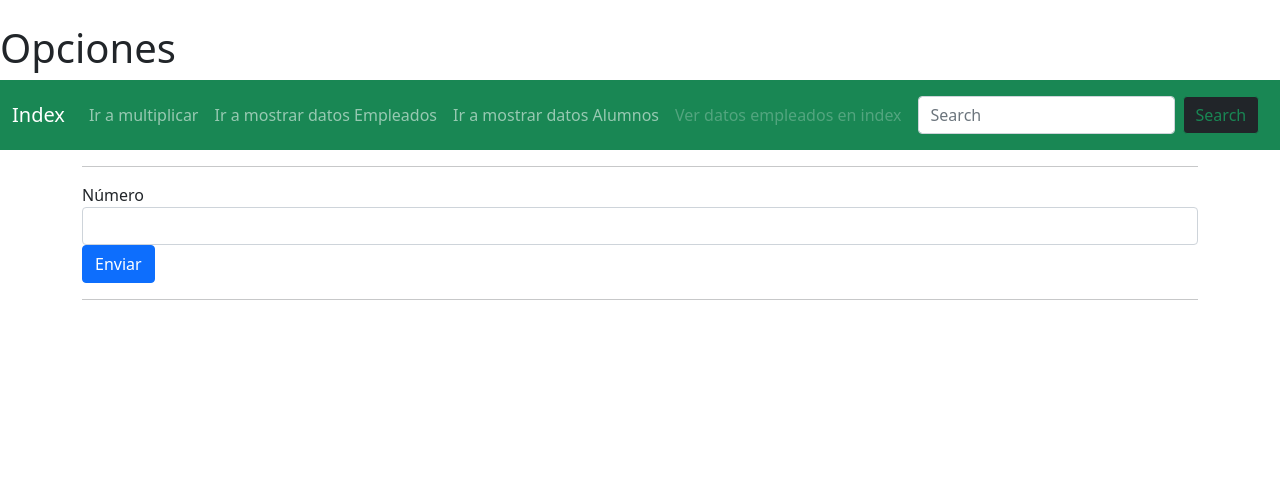
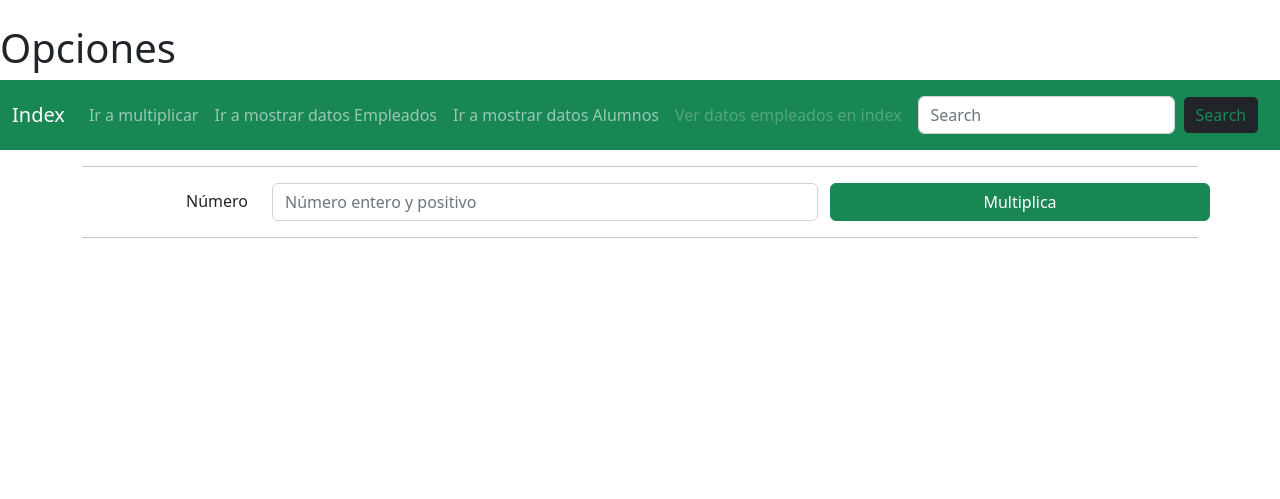
Before and after one commit to palegreramos/Tabla-de-multiplicar-y-dictionary, a Flask app: page /multiplica in a window 1280 px wide. Shown: the top 499 px of the page. Run offline with Flask 3, Linux system fonts and the light colour scheme.

Commit message:
cambios bootstrap

```diff
--- a/app.py
+++ b/app.py
@@ -1,6 +1,6 @@
 from flask import Flask,render_template,request
 from datetime import datetime
-from datos import recibedatos,recibemostrardatos
+from datos import Datos
 import sys
 # app = Flask(__name__,template_folder='plantillas',static_folder='otronombre')
 app=Flask(__name__,)
@@ -12,18 +12,19 @@ def hello():
 
 @app.route('/datos')
 def datos():
-    dictionaryToJson=recibedatos()
+    mostrar=Datos()
+    dictionaryToJson=mostrar.recibedatos()
     return dictionaryToJson
 
 
 @app.route('/mostrardatos/<datos>')
 def mostrardatos(datos):
-
-    return render_template("mostrardatos.html",year=datetime.now().year,message="Opciones",datos=recibemostrardatos(datos))
+    mostrar=Datos()
+    return render_template("mostrardatos.html",year=datetime.now().year,message="Opciones",datos=mostrar.recibemostrardatos(datos))
 
 @app.route('/multiplica',methods=['GET'])
 def formulario():
-  #Comprobamos si viene el parametro por GET
+  #Comprobamos si viene el parámetro por GET
    try:
         numero2 = request.args.get('numero')
 
--- a/static/scripts.js
+++ b/static/scripts.js
@@ -1,4 +1,4 @@
-import "https://cdn.jsdelivr.net/npm/bootstrap@5.0.2/dist/js/bootstrap.bundle.min.js";
+import "https://cdn.jsdelivr.net/npm/bootstrap@5.2.3/dist/js/bootstrap.bundle.min.js";
 
 function dibuja(data) {
     let a="";
--- a/static/style.css
+++ b/static/style.css
@@ -1 +1 @@
-@import url("https://cdn.jsdelivr.net/npm/bootstrap@5.0.2/dist/css/bootstrap.min.css");
+@import url("https://cdn.jsdelivr.net/npm/bootstrap@5.2.3/dist/css/bootstrap.min.css");
--- a/templates/formulario_get.html
+++ b/templates/formulario_get.html
@@ -1,15 +1,32 @@
-{% extends "layout.html" %}
+{% extends "layout.html" %} {% block content %}
 
-{% block content %}
+<form action="/multiplica" method="get">
+  <div class="row align-items-end">
+    <div class="col-2 text-end">
+    <label for="numero" class="form-label ">Número </label>
+</div>
+<div class="col-6 ">
+    <input
+      type="number"
+      class="form-control"
+      name="numero"
+      id="numero"
+      aria-describedby="helpId"
+      placeholder="Número entero y positivo"
+      required
+    />
+</div>
 
-
-
-    <form action="/multiplica" method="get" class="form-inline">
-        <label class="sr-only" for="numero">Número</label>
-        <input type="number" id="numero" name="numero" class="form-control mb-2 mr-sm-2 mb-sm-0">
-        <input type="submit" value="Enviar"  class="btn btn-primary"/>
-    </form>
-    {% endblock %}
-    {% block scripts %}
-    <script src="{{url_for('static',filename='desactivar.js')}}" type="module"></script>
-    {% endblock %}
+    <input
+      type="submit"
+      value="Multiplica"
+      class="btn btn-success col-md-4"
+    />
+ </div>
+</form>
+{% endblock %} {% block scripts %}
+<script
+  src="{{url_for('static',filename='desactivar.js')}}"
+  type="module"
+></script>
+{% endblock %}
```
Also changed, not shown: datos.py (+13 -12 lines).
